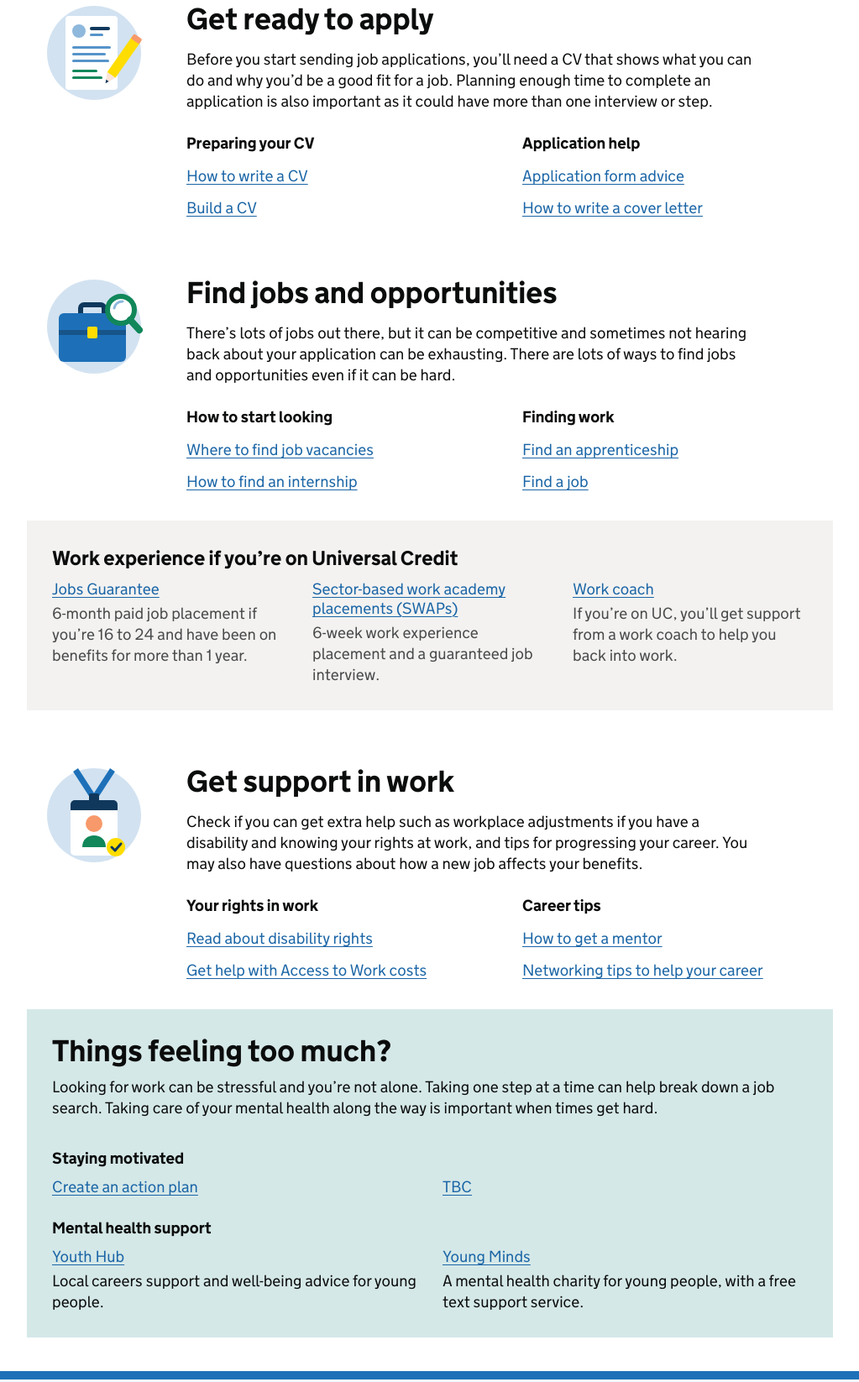
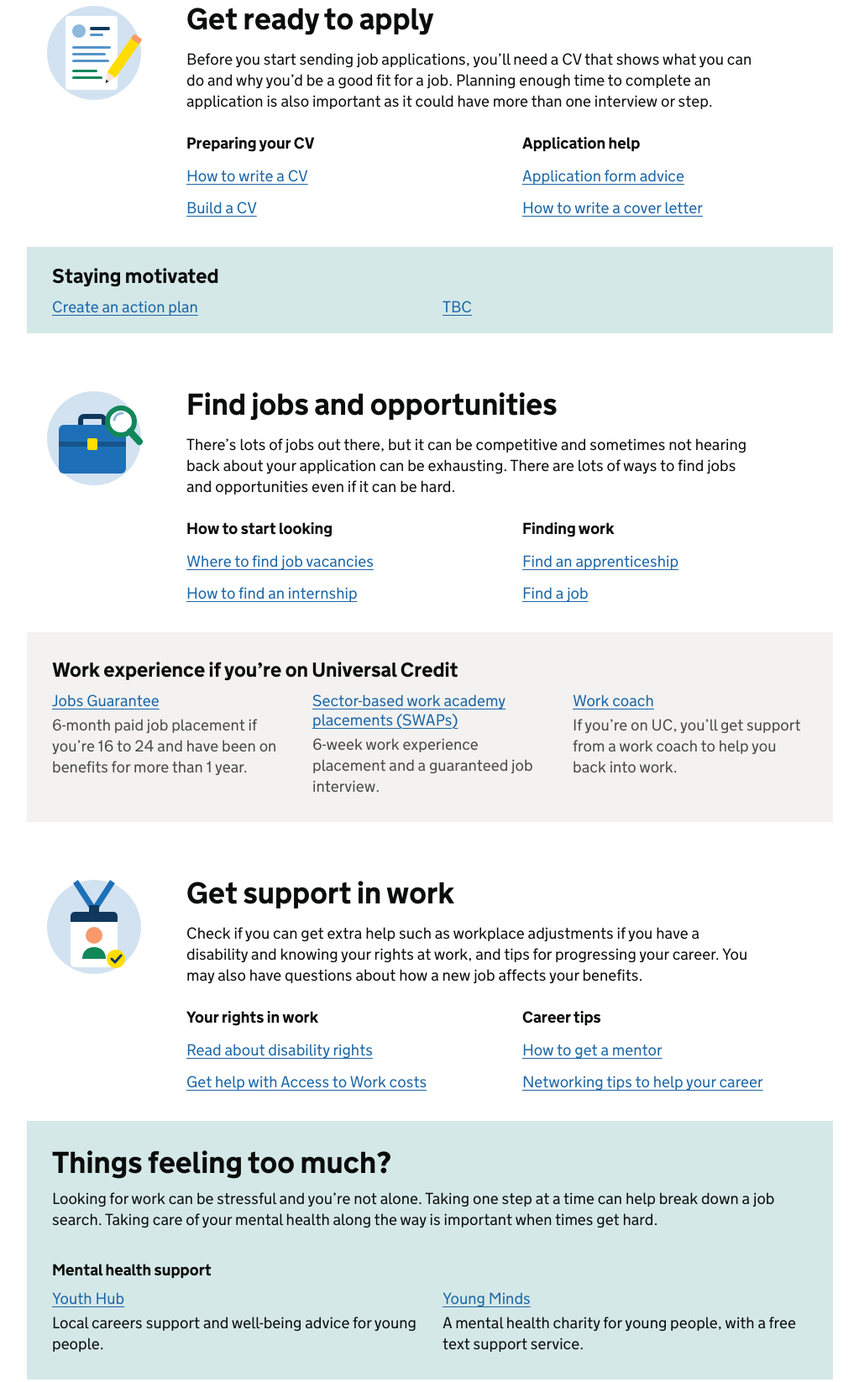
Before and after one commit to anitalai123/jcs-playground, a plain HTML site: page prototypes/nov-sprint/young-people/index.html in a window 1280 px wide. Shown: the part 1654-3300 px from the top of the page at 84% size, without its empty margins (128-1151 px from the left). Drawn offline with Linux system fonts and the light colour scheme.

Commit message:
Young people Standard and Feed 2: Staying motivated as its own teal strip between Get ready to apply and Find jobs
Co-Authored-By: Claude Opus 5.5 <noreply@anthropic.com>

```diff
--- a/prototypes/nov-sprint/home.css
+++ b/prototypes/nov-sprint/home.css
@@ -377,3 +377,7 @@ html { scroll-behavior: smooth; }
   .jcs-feed-links--cols .jcs-feed-links__link { align-items: flex-start; }
   .jcs-feed-links--cols .jcs-feed-links__chevron { margin-top: 6px; }
 }
+
+/* Standard: shorter teal strip (Staying motivated) */
+.jcs-yp-section.jcs-yp-section--strip { padding-top: 20px; padding-bottom: 20px; }
+@media (min-width: 40.0625em) { .jcs-yp-section.jcs-yp-section--strip { padding-top: 20px; padding-bottom: 20px; } }
--- a/prototypes/nov-sprint/young-people/index.html
+++ b/prototypes/nov-sprint/young-people/index.html
@@ -169,6 +169,13 @@
           </div>
           </div>
         </section>
+        <!-- Staying motivated: short light teal strip between Get ready to apply and Find jobs -->
+        <section class="jcs-yp-section jcs-yp-section--full jcs-yp-section--teal jcs-yp-section--strip" aria-labelledby="motivated-title">
+          <div class="jcs-yp-section__content">
+            <h2 class="govuk-heading-m jcs-yp-section__title" id="motivated-title">Staying motivated</h2>
+            <ul class="jcs-yp-links jcs-yp-links--columns"><li><a class="govuk-link jcs-yp-link" href="#">Create an action plan</a></li><li><a class="govuk-link jcs-yp-link" href="#">TBC</a></li></ul>
+          </div>
+        </section>
         <section class="jcs-yp-section" id="find" aria-labelledby="find-title">
           <span class="jcs-yp-section__figure" aria-hidden="true"><img class="jcs-yp-section__image" src="/menu-shared/images/yp_find.svg" width="160" height="120" alt=""></span>
           <div class="jcs-yp-section__content">
@@ -219,8 +226,6 @@
           <div class="jcs-yp-section__content">
             <h2 class="govuk-heading-l jcs-yp-section__title" id="wellbeing-title">Things feeling too much?</h2>
             <p class="govuk-body jcs-yp-block__body">Looking for work can be stressful and you’re not alone. Taking one step at a time can help break down a job search. Taking care of your mental health along the way is important when times get hard.</p>
-            <h3 class="govuk-heading-s jcs-yp-block__subtitle">Staying motivated</h3>
-            <ul class="jcs-yp-links jcs-yp-links--columns"><li><a class="govuk-link jcs-yp-link" href="#">Create an action plan</a></li><li><a class="govuk-link jcs-yp-link" href="#">TBC</a></li></ul>
             <h3 class="govuk-heading-s jcs-yp-block__subtitle">Mental health support</h3>
             <ul class="jcs-yp-links jcs-yp-links--columns"><li><a class="govuk-link jcs-yp-link" href="#">Youth Hub</a><span class="jcs-yp-hint">Local careers support and well-being advice for young people.</span></li><li><a class="govuk-link jcs-yp-link" href="#">Young Minds</a><span class="jcs-yp-hint">A mental health charity for young people, with a free text support service.</span></li></ul>
           </div>
```
Also changed, not shown: prototypes/nov-sprint/young-people/feed-2/index.html (+8 -2 lines).
